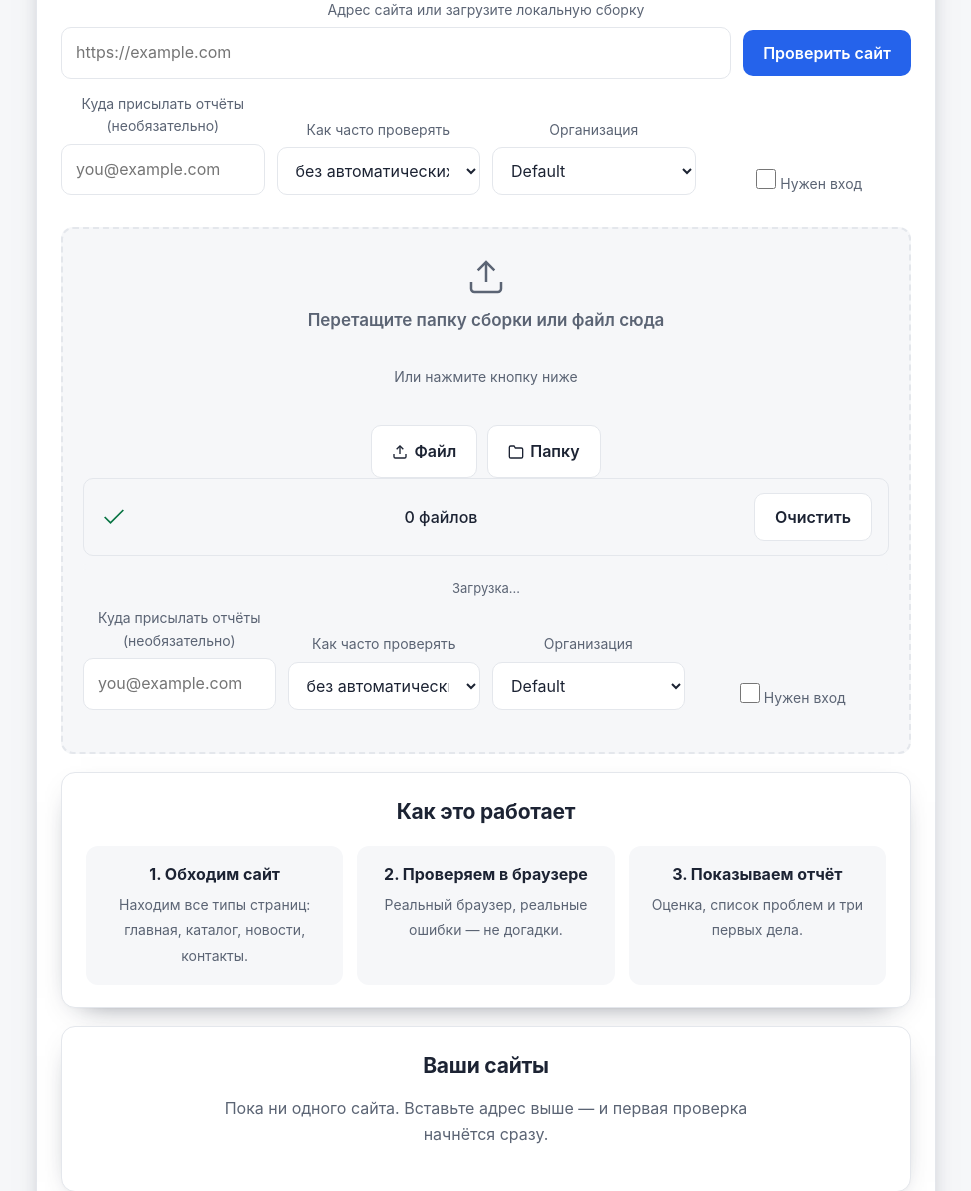
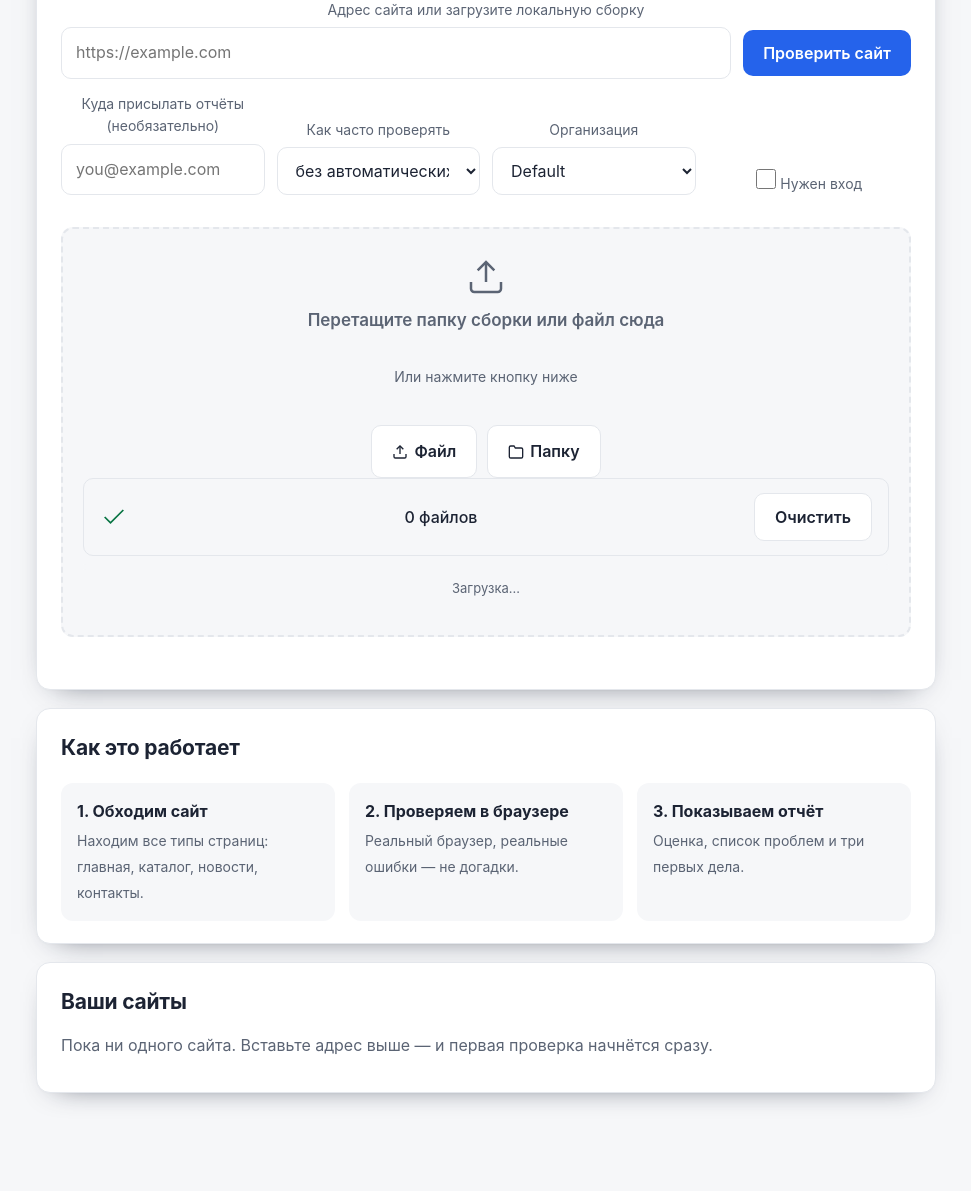
Before and after one commit to xDefox/qa-startup, a FastAPI app: page / in a window 1280 px wide. Shown: the part 311-1502 px from the top of the page, without its empty margins (154-1125 px from the left). Run offline with FastAPI, Linux system fonts and the light colour scheme; data comes from the database, SQL or seed files in the repository; data that the repository does not hold is empty.

Commit message:
UI: remove duplicate auth fields from upload zone
- index.html: removed duplicate form fields (email, schedule, organization, auth checkbox, auth block) from inside upload-zone
- upload-zone now only contains upload UI (drag&drop, file list, progress)

All 307 tests pass.

```diff
--- a/src/webscope/webapp/templates/index.html
+++ b/src/webscope/webapp/templates/index.html
@@ -112,59 +112,7 @@
       <div class="progress-bar"><div class="progress-fill" id="progress-fill"></div></div>
       <span class="progress-text" id="progress-text">Загрузка…</span>
     </div>
-    <div class="row">
-      <div class="field">
-        <label for="email">Куда присылать отчёты (необязательно)</label>
-        <input id="email" type="email" name="email" placeholder="you@example.com" autocomplete="email" spellcheck="false">
-      </div>
-      <div class="field">
-        <label for="schedule">Как часто проверять</label>
-        <select id="schedule" name="schedule">
-          {% for value, label in schedules.items() %}
-          <option value="{{ value }}">{{ label }}</option>
-          {% endfor %}
-        </select>
-      </div>
-      <div class="field">
-        <label for="organization">Организация</label>
-        <select id="organization" name="organization_id">
-          {% for org in organizations %}
-          <option value="{{ org.id }}"{% if loop.first %} selected{% endif %}>{{ org.name }}</option>
-          {% endfor %}
-        </select>
-      </div>
-      <div class="field" style="align-self: flex-end;">
-        <label class="check-row" for="auth-enabled" style="margin-bottom: 0;">
-          <input type="checkbox" id="auth-enabled" name="auth_enabled" value="1">
-          <span>Нужен вход</span>
-        </label>
-      </div>
-    </div>
-    <div class="auth-block" id="auth-block" hidden>
-      <p class="muted small">Сайт защищён логином и паролем — войдём перед проверкой.</p>
-      <div class="row">
-        <div class="field">
-          <label for="auth_kind">Как защищён сайт</label>
-          <select id="auth_kind" name="auth_kind">
-            <option value="basic">Пароль на весь сайт (Basic)</option>
-            <option value="form">Форма входа на странице</option>
-          </select>
-        </div>
-        <div class="field">
-          <label for="auth_login">Логин</label>
-          <input id="auth_login" type="text" name="auth_login" autocomplete="off" spellcheck="false">
-        </div>
-        <div class="field">
-          <label for="auth_password">Пароль</label>
-          <input id="auth_password" type="password" name="auth_password" autocomplete="new-password">
-        </div>
-      </div>
-      <div class="field" id="auth-login-url-field" hidden>
-        <label for="auth_login_url">Адрес страницы входа (если отличается от сайта)</label>
-        <input id="auth_login_url" type="text" name="auth_login_url" placeholder="example.com/wp-admin" spellcheck="false">
-      </div>
-    </div>
-  </form>
+  </div>
   <script>
     (function(){
       const form = document.getElementById('site-form');
```
